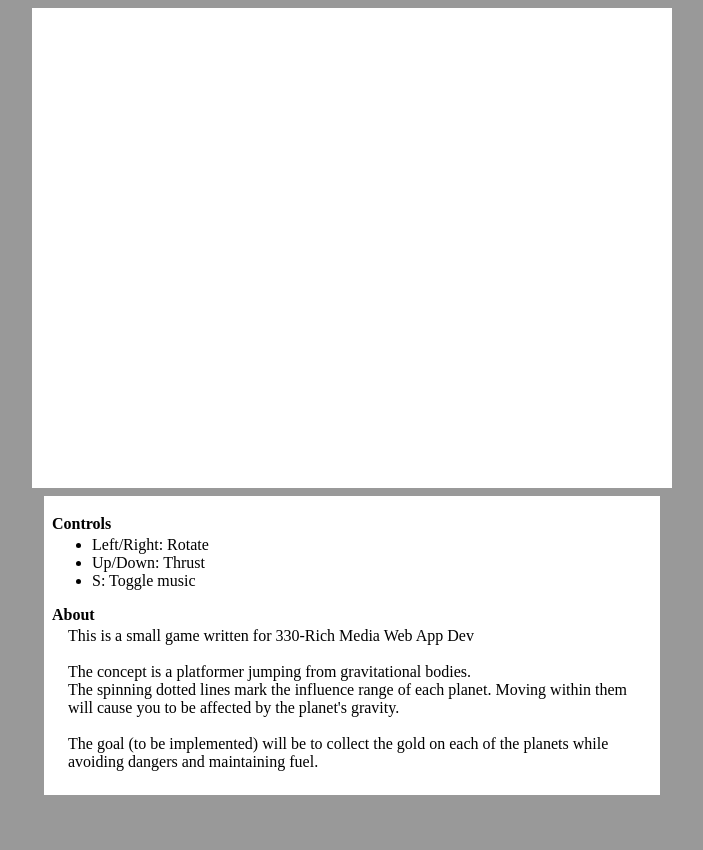
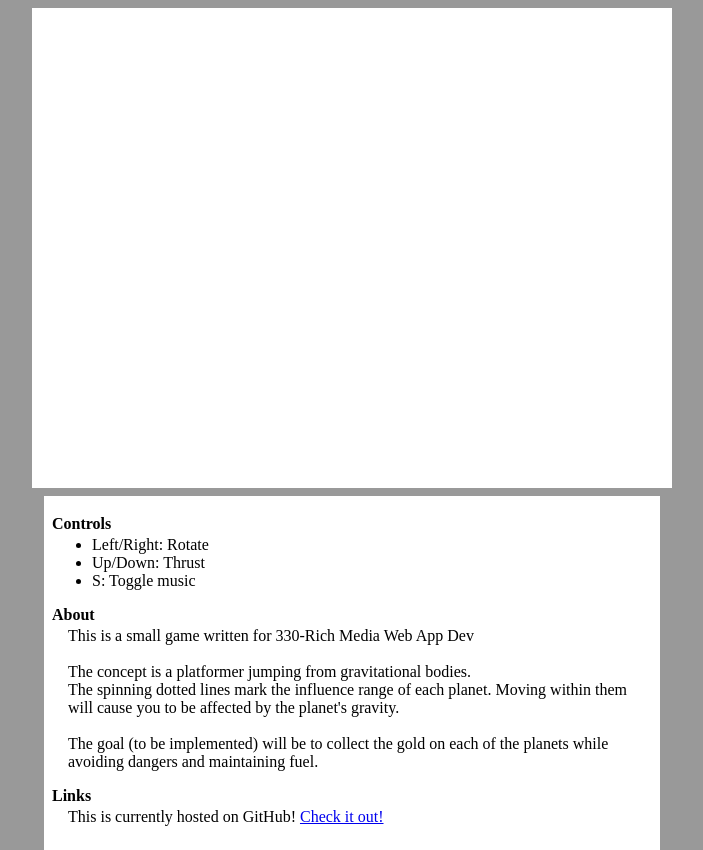
Before and after one commit to NumbuhFour/330-Project1, a plain HTML site: page index.html in a window 1280 px wide. Shown: the whole page, without its empty margins (288-991 px from the left). Before the commit the page ends 800 px from the top, so only its background shows below. Drawn offline with Linux system fonts and the light colour scheme; a script that the page names is missing.

Commit message:
Added github link

```diff
--- a/index.html
+++ b/index.html
@@ -56,6 +56,10 @@
 			<br/><br/>
 			The goal (to be implemented) will be to collect the gold on each of the planets while avoiding dangers and maintaining fuel.
 		</p>
+		<h1> Links </h1>
+		<p>
+			This is currently hosted on GitHub! <a href="https://github.com/fad4470/330-Project1/">Check it out!</a>
+		</p>
 	</div>
 </body>
 </html>
```
